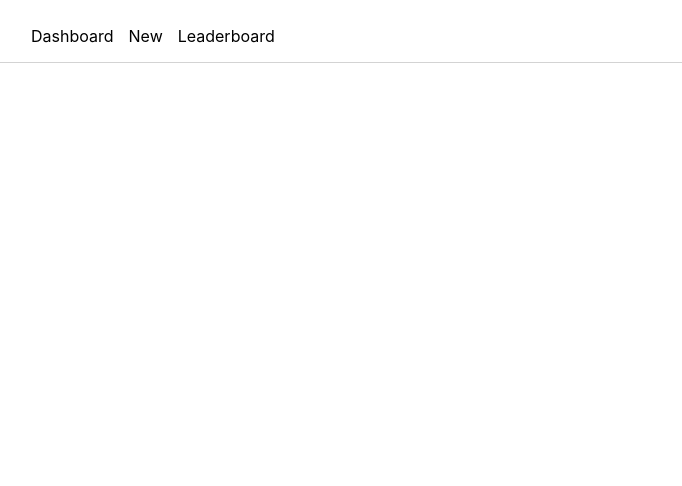
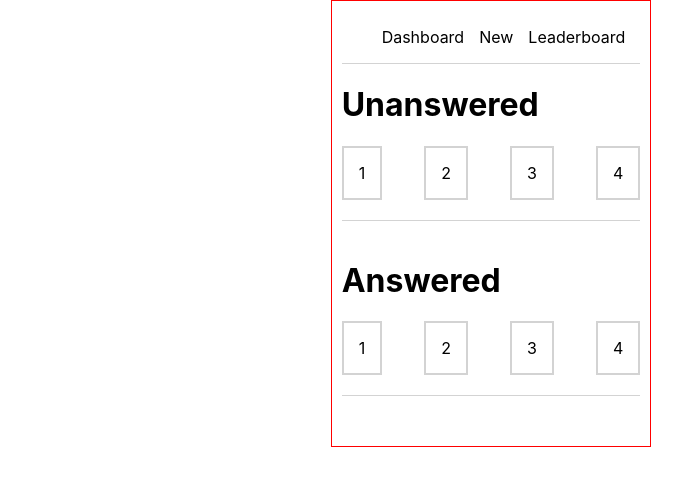
Before and after one commit to nickhibbits/employee-poll-react-app, a React (Create React App) app: page / in a window 1280 px wide. Shown: the top 486 px of the page, without its empty margins (149-831 px from the left). Built offline with nearby package versions, Linux system fonts and the light colour scheme.

Commit message:
Create question components

```diff
--- a/public/index.html
+++ b/public/index.html
@@ -26,9 +26,9 @@
     -->
     <title>React App</title>
   </head>
-  <body>
+  <body style="margin: 0 20px">
     <noscript>You need to enable JavaScript to run this app.</noscript>
-    <div id="root"></div>
+    <div id="root" style="display: flex; justify-content: center"></div>
     <!--
       This HTML file is a template.
       If you open it directly in the browser, you will see an empty page.
--- a/src/components/App.js
+++ b/src/components/App.js
@@ -2,6 +2,7 @@ import { useState } from "react";
 import "../styles/App.css";
 import Login from "./Login";
 import Nav from "./Nav";
+import QuestionsList from "./QuestionsList";
 // import "../styles/Login.css";
 
 function App() {
@@ -19,7 +20,11 @@ function App() {
 
   return (
     <div className="app-component">
-      <Nav />
+      <div className="app-wrapper">
+        <Nav />
+        <QuestionsList title={"Unanswered"} />
+        <QuestionsList title={"Answered"} />
+      </div>
     </div>
   );
 }
--- /dev/null
+++ b/src/components/Question.js
@@ -0,0 +1,7 @@
+import "../styles/_questions.css";
+
+const Question = ({ questionId }) => {
+  return <div className="question-component">{questionId}</div>;
+};
+
+export default Question;
--- /dev/null
+++ b/src/components/QuestionsList.js
@@ -0,0 +1,19 @@
+import "../styles/_questions.css";
+import Question from "./Question";
+
+const questionIds = ["1", "2", "3", "4"];
+
+const QuestionsList = ({ title }) => {
+  return (
+    <div className="questions-list-component">
+      <h1>{title}</h1>
+      <div className="questions-list-wrapper">
+        {questionIds.map((questionId) => {
+          return <Question questionId={questionId} />;
+        })}
+      </div>
+    </div>
+  );
+};
+
+export default QuestionsList;
--- a/src/styles/App.css
+++ b/src/styles/App.css
@@ -1,5 +1,6 @@
 .app-component {
   max-width: 1000px;
-  margin: 0 auto;
+  margin: 0 30px;
   padding: 10px;
+  border: solid 1px red;
 }
--- /dev/null
+++ b/src/styles/_questions.css
@@ -0,0 +1,15 @@
+.questions-list-component {
+  border-bottom: solid 1px rgb(211, 211, 211);
+  padding-bottom: 20px;
+  margin-bottom: 40px;
+}
+
+.questions-list-wrapper {
+  display: flex;
+  justify-content: space-between;
+}
+
+.question-component {
+  border: solid 2px rgb(211, 211, 211);
+  padding: 15px;
+}
```
